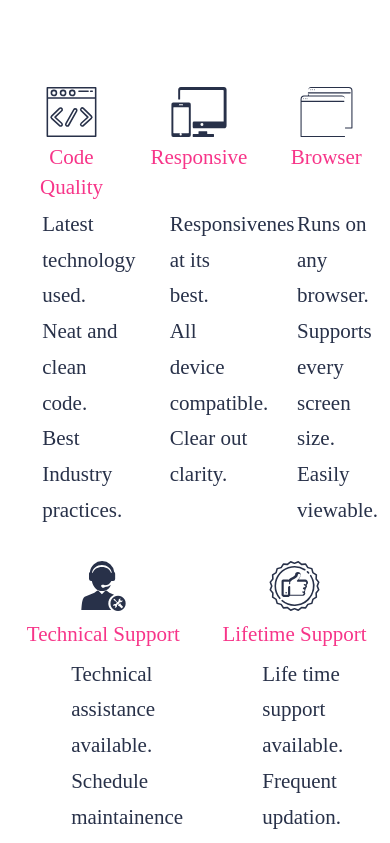
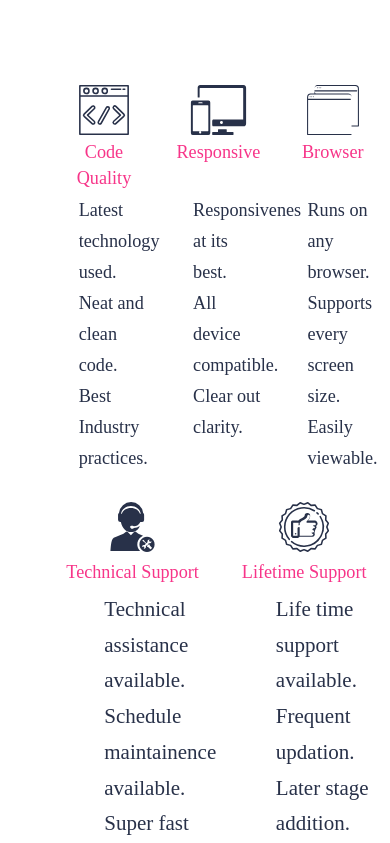
Before and after one commit to mad-hacks/madhacks-webapp, a Vue app: page /#/ in a window 390 px wide. Shown: the part 1840-2683 px from the top of the page. Built offline with nearby package versions, Linux system fonts and the light colour scheme; a web font is replaced by a local one.

Commit message:
Workarounds :construction:

```diff
--- a/src/assets/css/welcome.css
+++ b/src/assets/css/welcome.css
@@ -457,7 +457,7 @@
   }
 
   .mhacks-mid-ft-content{
-    height: 150px;
+    height: 130px;
   }
 
   .mhacks-mid-ft-text{
@@ -486,11 +486,11 @@
   }
 
   .mhacks-last-contact-bg{
-    height: 120px;
+    height: 110px;
   }
 
   .mhacks-last-contact-header{
-    font-size: 3.4em;
+    font-size: 3.1em;
   }
 
   .mhacks-last-contact-input, .mhacks-last-contact-textarea{
@@ -588,7 +588,7 @@
   }
 
   .mhacks-mid-ft-content{
-    height: 160px;
+    height: 120px;
   }
 
   .mhacks-mid-container{
@@ -616,6 +616,26 @@
 
   .mhacks-mid-ft{
     height: 560px;
+  }
+
+  .mhacks-mid-container{
+    margin-left: 8%;
+  }
+
+  .mhacks-mid-ft-list-para, .mhacks-mid-ft-list-name{
+    font-size: 1.3em;
+  }
+
+  .mhacks-mid-team-card-pic-quote{
+    font-size: 1.4em;
+  }
+
+  .mhacks-mid-team-card-pic-name{
+    font-size: 1.3em;
+  }
+
+  .mhacks-mid-team-card-pic-position{
+    font-size: 1.3em;
   }
 }
 
@@ -674,6 +694,10 @@
     width: 180px;
     height: 50px;
   }
+
+  .mhacks-mid-container{
+    margin-left: 2%;
+  }
 }
 
 @media only screen and (max-width: 1040px){
@@ -687,6 +711,10 @@
   .mhacks-tn-right-item{
     margin-left: -24vw;
     margin-right: 24vw;
+  }
+
+  .mhacks-mid-container{
+    margin-left: 1%;
   }
 }
 
@@ -725,6 +753,10 @@
 
   .mhacks-mid-content-pic{
     height: 280px;
+  }
+
+  .mhacks-mid-container{
+    margin-left: 12%;
   }
 }
 
```
